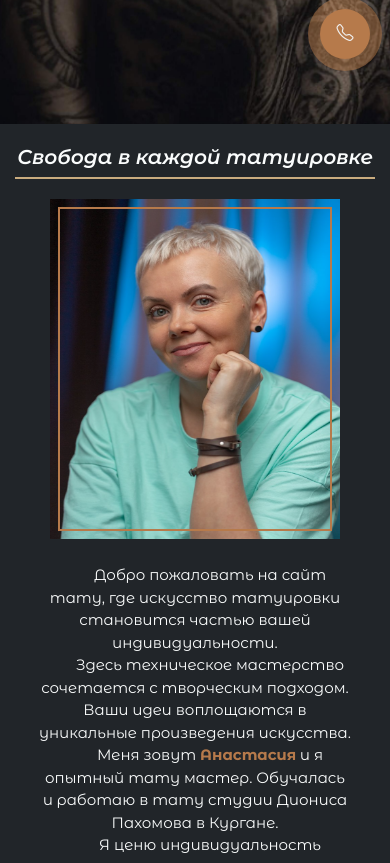
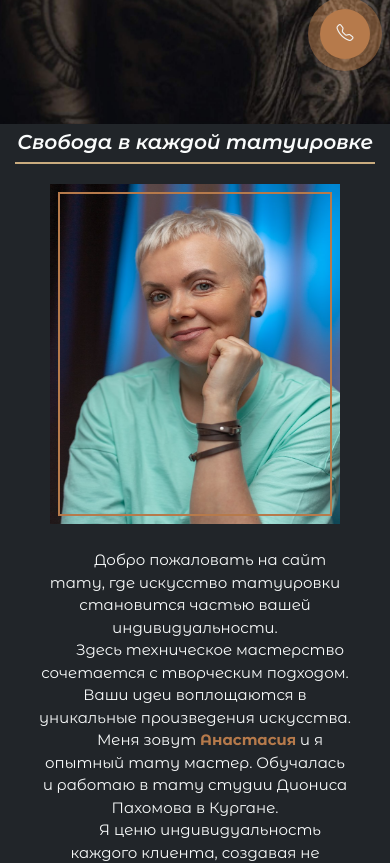
Before and after one commit to FairyBel/Tatto-website, a plain HTML site: page index.html in a window 390 px wide. Shown: the part 720-1583 px from the top of the page. Drawn offline with nearby package versions, Linux system fonts and the light colour scheme; some packages are replaced by stand-ins of ours; a script that the page names is missing; a web font is replaced by a local one.

Commit message:
change little mistakes

```diff
--- a/index.html
+++ b/index.html
@@ -36,10 +36,10 @@
                 <a class="nav-link active" id="nav-name" aria-disabled="true" href="#price">Цены и услуги</a>
               </li>
               <li class="nav-item ms-4">
-                <a class="nav-link active" id="nav-name" aria-disabled="true" href="#social">Мои контакты</a>
+                <a class="nav-link active" id="nav-name" aria-disabled="true" href="#feedback">Отзывы</a>
               </li>
               <li class="nav-item ms-4">
-                <a class="nav-link active" id="nav-name" aria-disabled="true" href="#feedback">Отзывы</a>
+                <a class="nav-link active" id="nav-name" aria-disabled="true" href="#social">Контакты</a>
               </li>
               <li class="nav-item ms-4">
                 <a class="nav-link active" id="nav-name" aria-disabled="true" href="#form">Записаться</a>
--- a/style.css
+++ b/style.css
@@ -148,7 +148,7 @@ body{
     display: flex;
     flex-direction: column;
     justify-content: center;
-    margin-top: 100px;
+    margin-top: 120px;
 
 }
 .heading{
@@ -598,6 +598,7 @@ border-radius: 10px;
 }
 .heading{
   margin: 15px;
+  margin-top: 30px;
 }
 }
 @media all and (max-width:1024px){
@@ -605,11 +606,17 @@ border-radius: 10px;
     min-height: 100vh;
     align-items: center;
   }
-
+  .heading{
+    margin: 15px;
+    margin-top: 0;
+  }
   .btn-cnt{
     width: 80%;
+   margin-top: 120px;
   }
-
+  .cnt-main{
+    margin-top: 5px;
+  }
   .header{
     font-size: 40px;
 
```
Also changed, not shown: gallary/gallery.js (+8 -1 lines).
